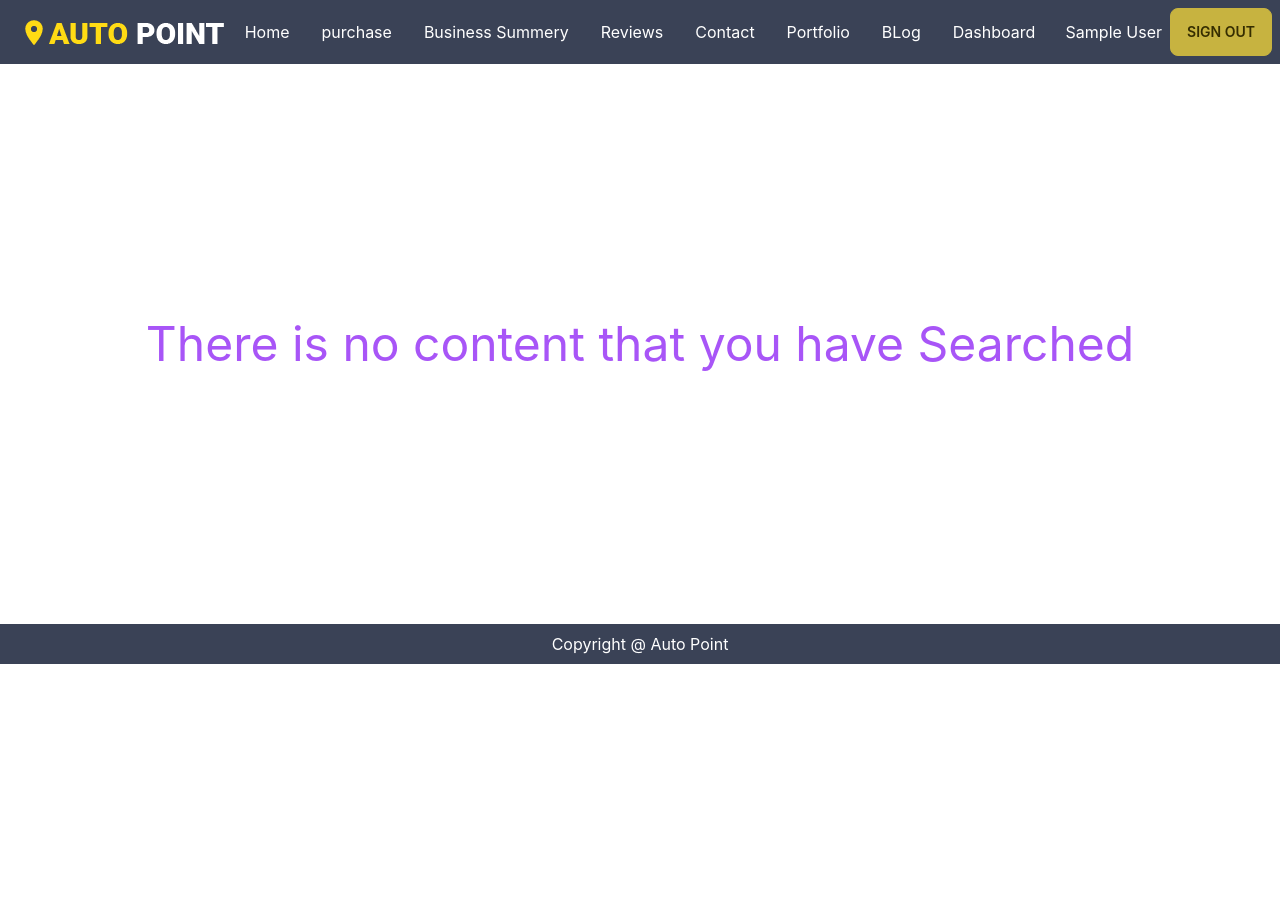
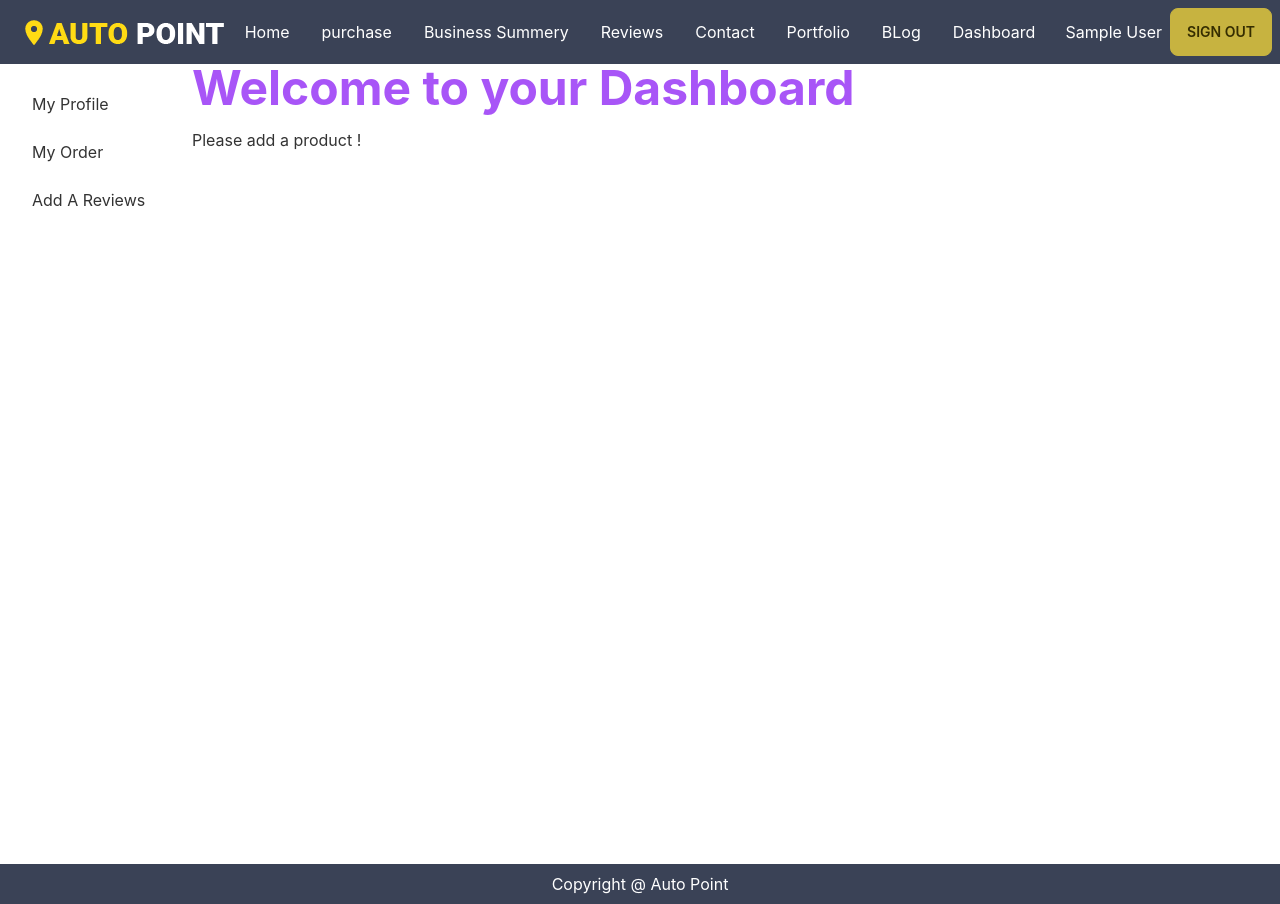
Before and after one commit to Anirbanjyoti/parts-manufacturer, a React (Create React App) app: page /dashboard/addProduct in a window 1280 px wide. Before the commit the page ends 800 px from the top, so only its background shows below. Built offline with nearby package versions, Linux system fonts and the light colour scheme; no server answers; sample sign-in values are in the browser's storage.

Commit message:
Update dashboard

```diff
--- a/src/App.js
+++ b/src/App.js
@@ -28,6 +28,8 @@ import { useAuthState } from "react-firebase-hooks/auth";
 import auth from "./firebase.init";
 import AllOrder from "./Pages/Dashboard/Admin/AllOrder";
 import RequireAdmin from "./Pages/Login/RequireAdmin";
+import AddProduct from "./Pages/Dashboard/Admin/AddProduct";
+import ManageProduct from "./Pages/Dashboard/Admin/ManageProduct";
 
 function App() {
   const [user] = useAuthState(auth);
@@ -97,7 +99,12 @@ function App() {
               </RequireAdmin>
             }
           ></Route>
+
+        <Route path="addProduct" element={<AddProduct />} />
+        <Route path="manage" element={<ManageProduct />} />
+
         </Route>
+
         <Route path="/portfolio" element={<Portfolio />} />
         <Route path="/blog" element={<Blog />} />
         <Route path="/login" element={<Login />} />
--- /dev/null
+++ b/src/Pages/Dashboard/Admin/AddProduct.js
@@ -0,0 +1,11 @@
+import React from 'react';
+
+const AddProduct = () => {
+    return (
+        <div>
+            <h1>Please add a product !</h1>
+        </div>
+    );
+};
+
+export default AddProduct;
--- /dev/null
+++ b/src/Pages/Dashboard/Admin/ManageProduct.js
@@ -0,0 +1,11 @@
+import React from 'react';
+
+const ManageProduct = () => {
+    return (
+        <div>
+            <h1>Manage product</h1>
+        </div>
+    );
+};
+
+export default ManageProduct;
--- a/src/Pages/Dashboard/Dashboard.js
+++ b/src/Pages/Dashboard/Dashboard.js
@@ -21,24 +21,29 @@ const Dashboard = () => {
         <ul class="menu p-4 overflow-y-auto w-48 bg-base-100 text-base-content">
           {/* <!-- Sidebar content here --> */}
           <li>
-            <Link to="/dashboard">{!admin ? 'My Order': 'All Order'}</Link>
+            <Link to="/dashboard/profile">My Profile</Link>
           </li>
           <li>
-            <Link to="/dashboard/review">Add A Reviews</Link>
+            <Link to="/dashboard">
+              {!admin ? "My Order" : "Manage All Order"}
+            </Link>
           </li>
-          <li>
-            <Link to="/dashboard/profile">My Profile</Link>
-          </li>
+          {!admin && (
+            <li>
+              <Link to="/dashboard/review">Add A Reviews</Link>
+            </li>
+          )}
+
           {admin && (
             <>
               <li>
                 <Link to="/dashboard/users">ALl Users</Link>
               </li>
               <li>
-                <Link to="/dashboard/add">Add a Product</Link>
+                <Link to="/dashboard/addProduct">Add a Product</Link>
               </li>
               <li>
-                <Link to="/dashboard/products">Manage products</Link>
+                <Link to="/dashboard/manage">Manage products</Link>
               </li>
             </>
           )}
--- a/src/Pages/Dashboard/User/MyOrder.js
+++ b/src/Pages/Dashboard/User/MyOrder.js
@@ -70,6 +70,7 @@ const MyOrder = () => {
                     </p>
                   </div>
                 )} */}
+                <button>pending...</button>
               </td>
             </tr>
           ))}
```
